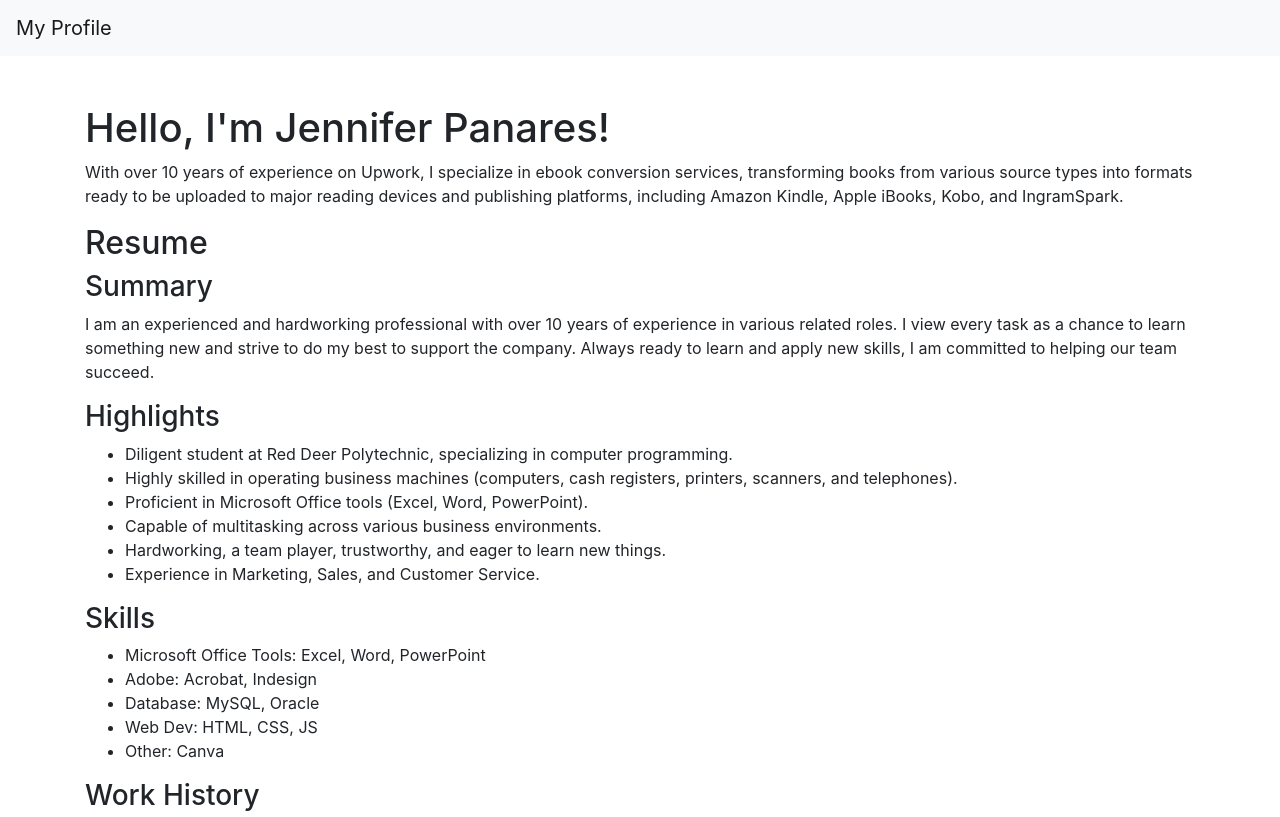
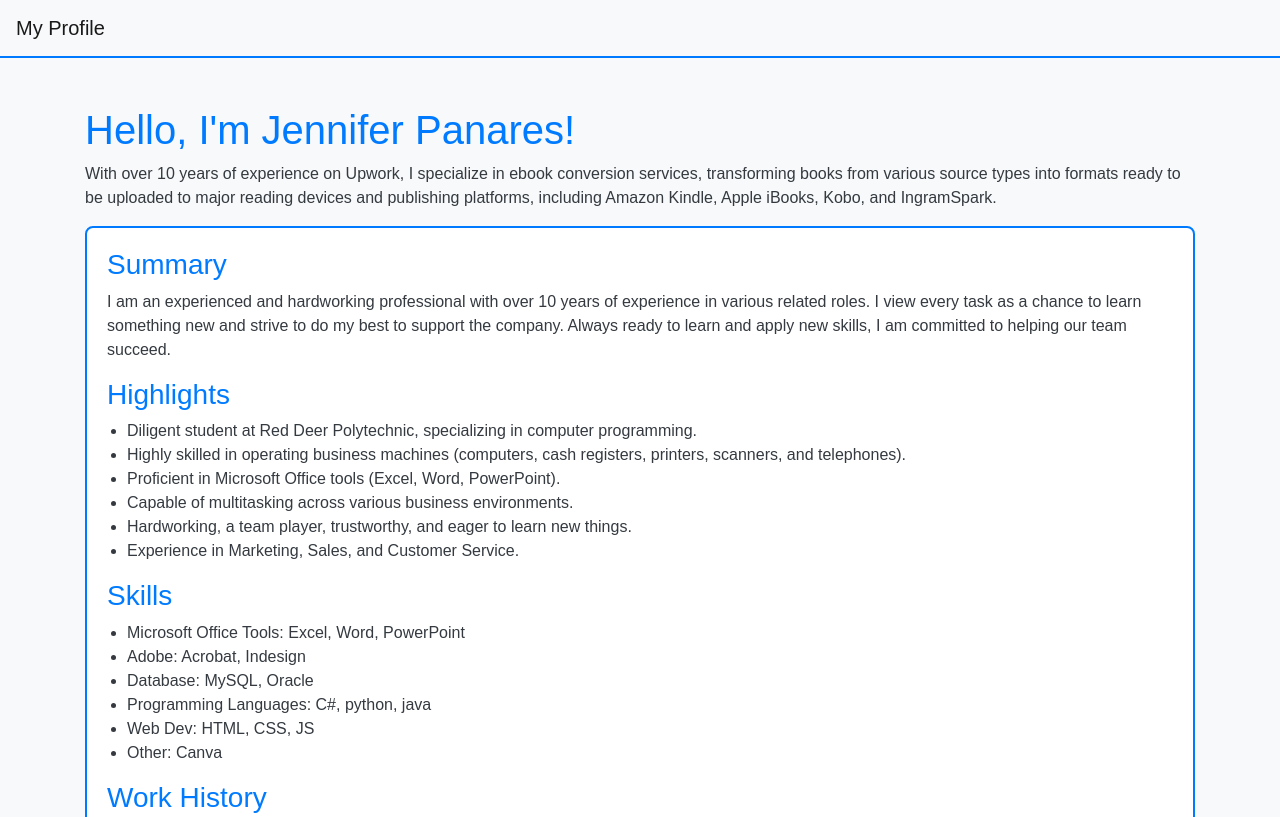
Before and after one commit to JenniferPanares/MyProfile, a plain HTML site: page index.html in a window 1280 px wide. Shown: the top 817 px of the page. Drawn offline with nearby package versions, Linux system fonts and the light colour scheme.

Commit message:
Second Commit - Added basic styles

```diff
--- a/index.html
+++ b/index.html
@@ -5,7 +5,7 @@
     <meta name="viewport" content="width=device-width, initial-scale=1.0">
     <title>Jennifer Panares | Profile</title>
     <link rel="stylesheet" href="https://stackpath.bootstrapcdn.com/bootstrap/4.5.2/css/bootstrap.min.css">
-    <link rel="stylesheet" href="style.css">
+    <link rel="stylesheet" href="styles.css">
 </head>
 <body>
     <nav class="navbar navbar-expand-lg navbar-light bg-light">
@@ -17,7 +17,6 @@
         <p>With over 10 years of experience on Upwork, I specialize in ebook conversion services, transforming books from various source types into formats ready to be uploaded to major reading devices and publishing platforms, including Amazon Kindle, Apple iBooks, Kobo, and IngramSpark.</p>
 
         <section id="resume">
-            <h2>Resume</h2>
 
             <h3>Summary</h3>
             <p>I am an experienced and hardworking professional with over 10 years of experience in various related roles. I view every task as a chance to learn something new and strive to do my best to support the company. Always ready to learn and apply new skills, I am committed to helping our team succeed.</p>
@@ -37,7 +36,8 @@
                 <li>Microsoft Office Tools: Excel, Word, PowerPoint</li>
                 <li>Adobe: Acrobat, Indesign</li>
                 <li>Database: MySQL, Oracle</li>
-                <li>Web Dev: HTML, CSS, JS</li>
+                <li>Programming Languages: C#, python, java</li>
+                <li>Web Dev:  HTML, CSS, JS</li>
                 <li>Other: Canva</li>
             </ul>
 
--- a/styles.css
+++ b/styles.css
@@ -13,8 +13,25 @@ ul {
     padding-left: 20px;
 }
 
+/* Add border and padding around sections */
+section {
+    border: 2px solid #007bff;
+    border-radius: 8px;
+    padding: 20px;
+    margin-bottom: 20px;
+    background-color: #ffffff;
+}
+
+/* Styling for the footer */
 footer {
     text-align: center;
     padding: 20px 0;
     background-color: #f1f1f1;
+    border-top: 2px solid #007bff;
 }
+
+/* Navbar styling */
+.navbar {
+    border-bottom: 2px solid #007bff;
+    background-color: #ffffff;
+}
```
